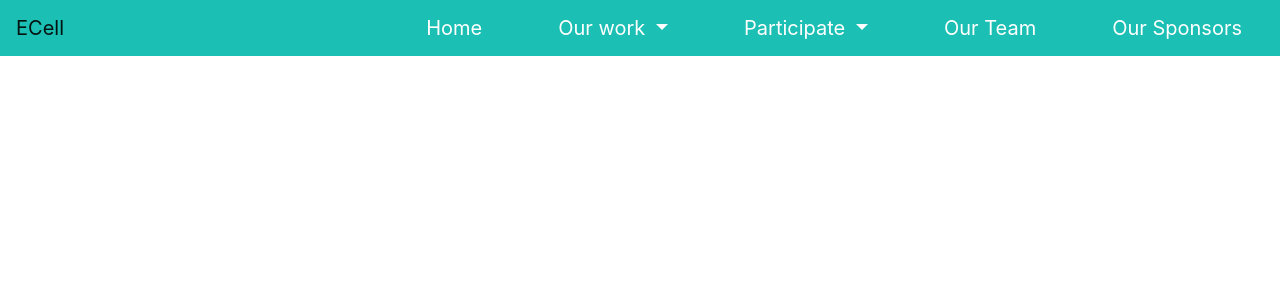
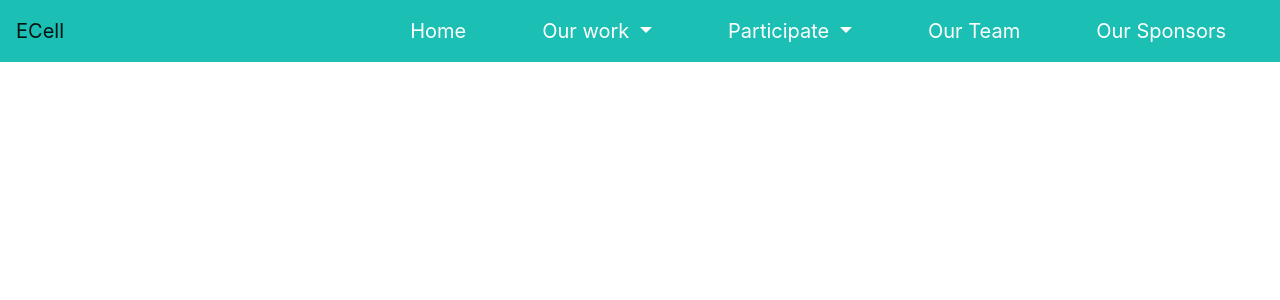
Before and after one commit to IIIT-ECell/website_2019, a Jekyll site: the page built from navbar.md, in a window 1280 px wide. Shown: the top 300 px of the page. Built offline with Jekyll 4.4.1, drawn with Linux system fonts in a browser that asks for light colours.

Commit message:
Aligned navbar to the right [now navbar also works on mobiles]

```diff
--- a/_layouts/navbar.html
+++ b/_layouts/navbar.html
@@ -10,7 +10,7 @@
     </button>
 
     <div class="collapse navbar-collapse" id="navbarSupportedContent">
-        <ul class="navbar-nav mr-auto">
+        <ul class="navbar-nav ml-auto">
             <!-- pull data from the navigation.yml file -->
             {% assign links = site.data.navigation %}
             {% for link in links %}
--- a/css/navbar.css
+++ b/css/navbar.css
@@ -6,13 +6,6 @@
 
 #navbar {
     background-color: var(--nav-bg) !important;
-}
-
-/* none of the flex properties helped align the nav contents to the right
- also refer https://stackoverflow.com/questions/22429003/how-to-right-align-flex-item */
-#navbarSupportedContent ul {
-    position: absolute;
-    right: 0;
 }
 
 /* Animated underline below links */
```
